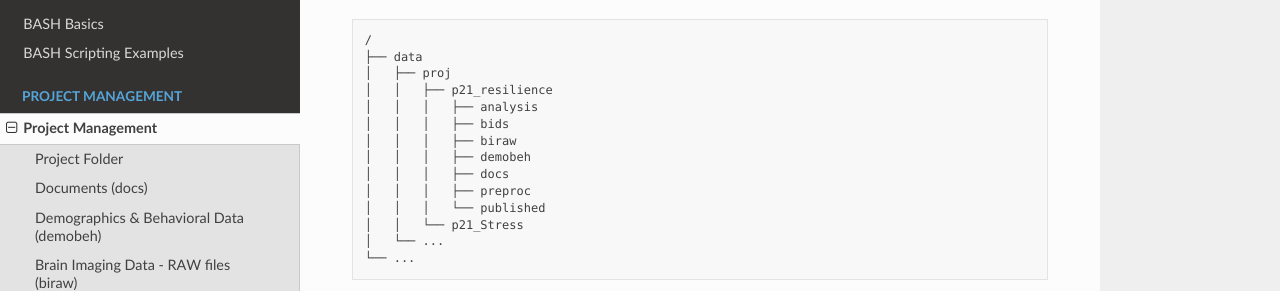
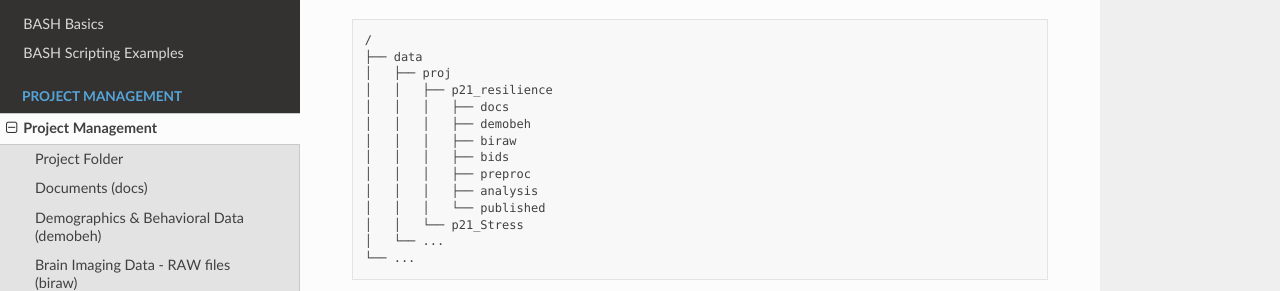
Before and after one commit to hkusklbcs/hkusklbcs, a Sphinx documentation site: the page built from docs/source/projman/projman.rst, in a window 1280 px wide and 900 px high, scrolled down 335 px. Shown: the part 227-518 px from the top of the window. Built offline with Sphinx 7.4.7 and the Read the Docs theme 2.0.0, drawn with Linux system fonts in a browser that asks for light colours.

```diff
--- a/docs/source/projman/projman.rst
+++ b/docs/source/projman/projman.rst
@@ -23,12 +23,12 @@ The project folder will be created with the hierarchy as below.
     ├── data
     │   ├── proj
     │   │   ├── p21_resilience
+    │   │   │   ├── docs
+    │   │   │   ├── demobeh
+    │   │   │   ├── biraw
+    │   │   │   ├── bids
+    │   │   │   ├── preproc
     │   │   │   ├── analysis
-    │   │   │   ├── bids
-    │   │   │   ├── biraw
-    │   │   │   ├── demobeh
-    │   │   │   ├── docs
-    │   │   │   ├── preproc
     │   │   │   └── published
     │   │   └── p21_Stress
     │   └── ...
```
